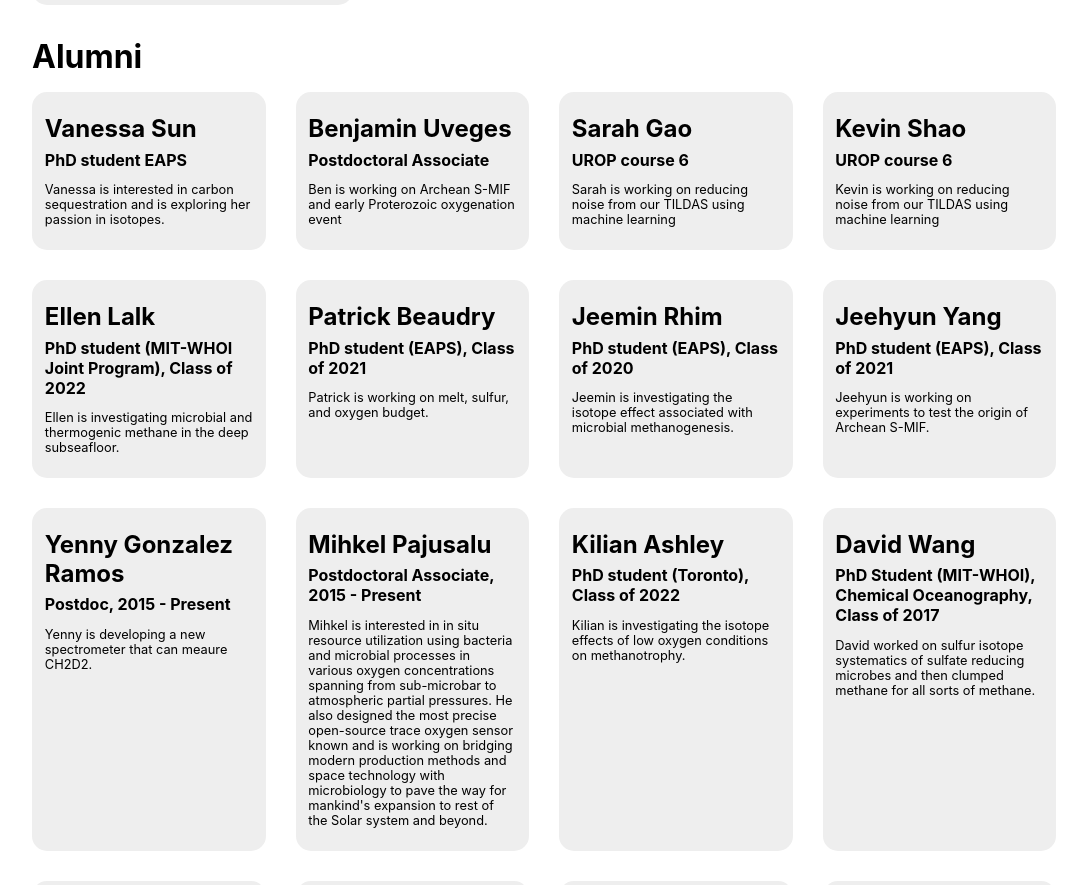
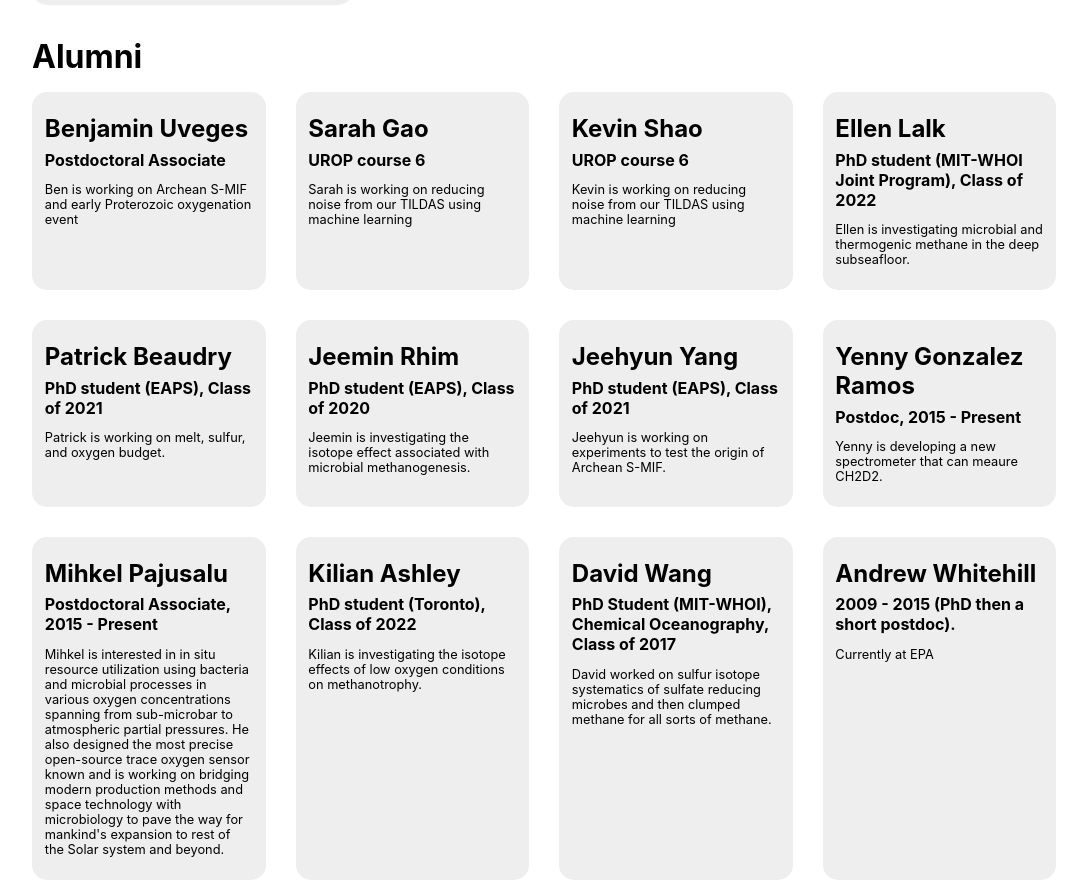
Before and after one commit to rickono/onolab-client, a Next.js app: page /people in a window 1280 px wide. Shown: the part 1837-2722 px from the top of the page, without its empty margins (96-1183 px from the left). Built offline with nearby package versions, Linux system fonts and the light colour scheme.

Commit message:
remove vanessa

```diff
--- a/data/people.js
+++ b/data/people.js
@@ -35,14 +35,6 @@ const people = [
     bio: 'Andy works on olivine carbonation',
     img: '/people/andyfong.jpg',
     },
-
-  {
-    current_member: false,
-    name: 'Vanessa Sun',
-    lab_role: 'PhD student EAPS',
-    bio: 'Vanessa is interested in carbon sequestration and is exploring her passion in isotopes.',
-    img: '/people/VanessaSun.jpg',
-  },
   {
     current_member: true,
     name: 'Bill Olszewski',
```
